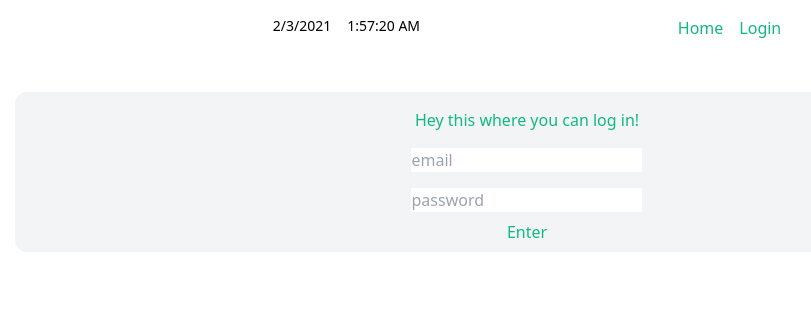
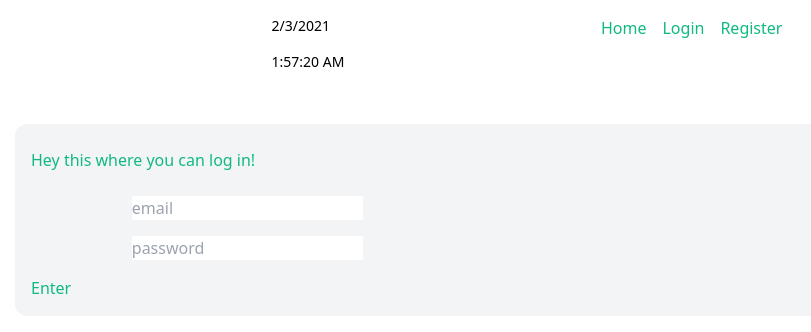
Before and after one commit to LachlanStephan/scheduleStuff, a Next.js app: page /login/login in a window 1280 px wide. Shown: the top 332 px of the page, without its empty margins (113-924 px from the left). Built offline with nearby package versions, Linux system fonts and the light colour scheme.

Commit message:
added register

```diff
--- a/components/common/dateTime.js
+++ b/components/common/dateTime.js
@@ -10,7 +10,7 @@ const DateTime = (props) => {
   });
 
   return (
-    <div className="flex flex-row">
+    <div className="flex flex-col">
       <div className="text-sm p-2">{date.toLocaleDateString()}</div>
       <div className="text-sm p-2">{date.toLocaleTimeString()}</div>
     </div>
--- a/pages/common/header.js
+++ b/pages/common/header.js
@@ -12,6 +12,9 @@ const Header = (props) => {
         <Link href="/login/login">
           <a className="p-2 hover:text-gray-300 text-green-500">Login</a>
         </Link>
+        <Link href="/register/register">
+          <a className="p-2 hover:text-gray-300 text-green-500">Register</a>
+        </Link>
       </main>
     </div>
   );
--- a/pages/index.js
+++ b/pages/index.js
@@ -8,7 +8,7 @@ export default function App() {
       <div className="text-center min-h-screen">
         <Head>
           {" "}
-          <title>Diary App</title>
+          <title>scheduleStuff</title>
         </Head>
         <Home title="Welcome to scheduleStuff" />
       </div>
--- a/pages/login/login.js
+++ b/pages/login/login.js
@@ -1,16 +1,16 @@
-import Link from "next/link";
 import Head from "next/head";
-import Header from "../common/header";
+import Layout from "../../components/layout/layout";
 
 const Login = (props) => {
   return (
-    <div className="text-center min-h-screen">
+    <Layout>
+      {" "}
       <Head>
         <title>First post</title>
       </Head>
-      <Header />
+      <div cldssName="text-center min-h-screen">
         <main className="my-9 p-2 w-4/5 m-auto rounded-xl text-green-500 bg-gray-100 justify-center">
-        <div className="my-2">
+          <div className="my-2 p-2">
             <h2>Hey this where you can log in!</h2>
           </div>
           <div className="p-2 w-4/5 border-green-500 m-auto">
@@ -20,12 +20,13 @@ const Login = (props) => {
             <input tpy="text" placeholder="password" />
           </div>
           <div>
-          <button className="hover:text-gray-300" type="submit">
+            <button className="hover:text-gray-300 p-2" type="submit">
               Enter
             </button>
           </div>
         </main>
       </div>
+    </Layout>
   );
 };
 
--- /dev/null
+++ b/pages/register/register.js
@@ -0,0 +1,20 @@
+import Head from "next/head";
+import Layout from "../../components/layout/layout";
+
+const Register = (props) => {
+  return (
+    <Layout>
+      {" "}
+      <Head>
+        <title>Register</title>
+      </Head>
+      <div className="text-center min-h-screen">
+        <main className="my-9 p-2 w-4/5 m-auto rounded-xl text-green-500 bg-gray-100 justify-center">
+          <div>Register</div>
+        </main>
+      </div>
+    </Layout>
+  );
+};
+
+export default Register;
```
Lines whose indentation alone changed are shown as unchanged.
